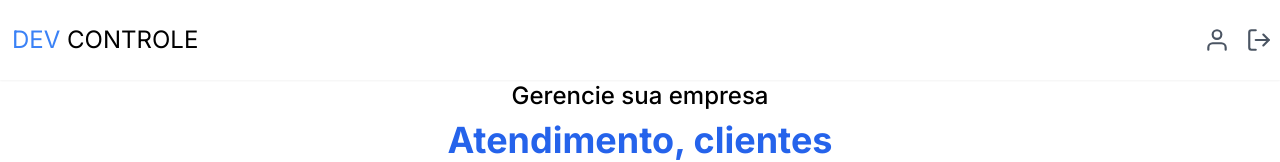
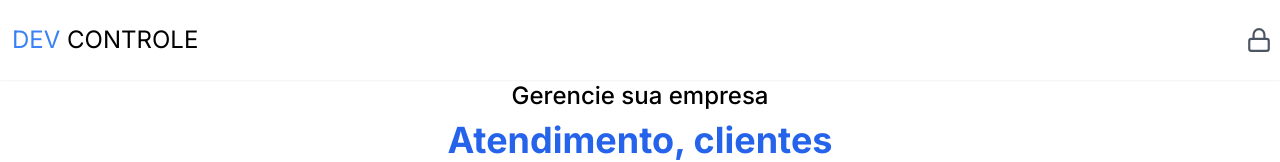
Before and after one commit to WigorCosta21/devcontrole, a Next.js app: page / in a window 1280 px wide. Shown: the top 162 px of the page. Built offline with nearby package versions, Linux system fonts and the light colour scheme; no server answers.

Commit message:
feat: created login and logout funcion

```diff
--- a/src/components/Header/index.tsx
+++ b/src/components/Header/index.tsx
@@ -1,8 +1,17 @@
+"use client";
+
 import Link from "next/link";
+import { signIn, signOut, useSession } from "next-auth/react";
 
-import { FiUser, FiLogOut } from "react-icons/fi";
+import { FiUser, FiLogOut, FiLoader, FiLock } from "react-icons/fi";
 
 export const Header = () => {
+  const { status, data } = useSession();
+
+  const handleLogin = async () => await signIn();
+
+  const handleLogout = async () => await signOut();
+
   return (
     <header className="w-full flex items-center px-2 py-4 bg-white h-20 shadow-sm">
       <div className="w-full flex items-center justify-between max-w-7xl mx-auto">
@@ -12,15 +21,29 @@
           </h1>
         </Link>
 
+        {status === "loading" && (
+          <button className="animate-spin">
+            <FiLoader size={26} color="#4b5563" />
+          </button>
+        )}
+
+        {status === "unauthenticated" && (
+          <button onClick={handleLogin}>
+            <FiLock size={26} color="#4b5563" />
+          </button>
+        )}
+
+        {status === "authenticated" && (
           <div className="flex items-center gap-4">
             <Link href="/dashboard">
               <FiUser size={26} color="#4b5563" />
             </Link>
 
-          <button>
+            <button onClick={handleLogout}>
               <FiLogOut size={26} color="#4b5563" />
             </button>
           </div>
+        )}
       </div>
     </header>
   );
```
Lines whose indentation alone changed are shown as unchanged.
